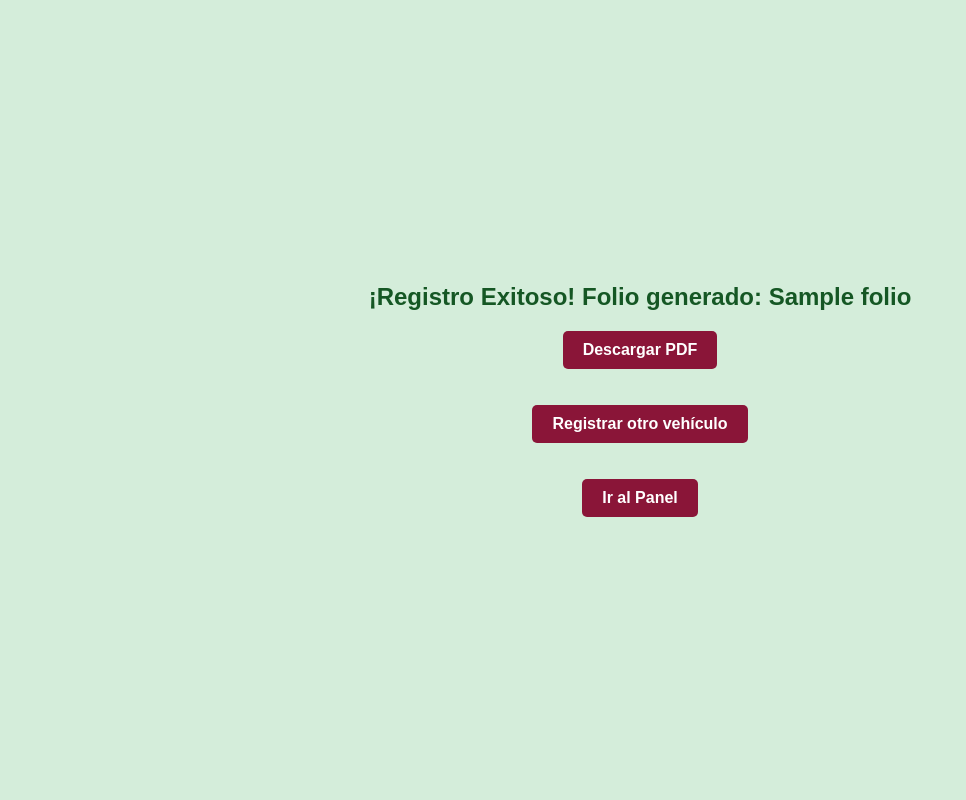
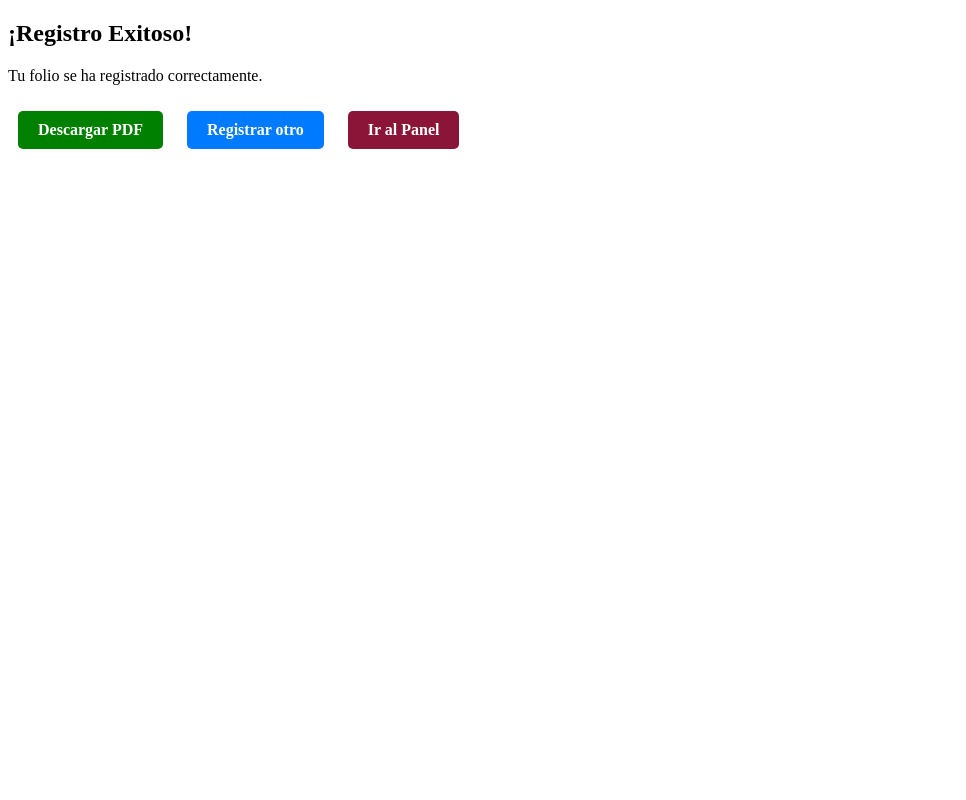
Before and after one commit to Gsr1989/Los-6, a Flask app: template templates/exitoso.html in a window 1280 px wide. Shown: the whole page, without its empty margins (0-966 px from the left). Run offline with Flask 3, Linux system fonts and the light colour scheme; the template is opened without the code that fills it: most values are stand-ins (such as "Sample title", 1, 10 or a date in 2020).

Commit message:
Update exitoso.html

```diff
--- a/templates/exitoso.html
+++ b/templates/exitoso.html
@@ -4,44 +4,15 @@
     <meta charset="UTF-8">
     <title>Registro Exitoso</title>
     <meta name="viewport" content="width=device-width, initial-scale=1">
-    <style>
-        body {
-            font-family: Arial, sans-serif;
-            background-color: #d4edda;
-            display: flex;
-            justify-content: center;
-            align-items: center;
-            height: 100vh;
-            flex-direction: column;
-            margin: 0;
-        }
-        .mensaje {
-            font-size: 24px;
-            font-weight: bold;
-            color: #155724;
-            margin-bottom: 20px;
-        }
-        a {
-            padding: 10px 20px;
-            background-color: #8a1538;
-            color: white;
-            border-radius: 5px;
-            text-decoration: none;
-            font-weight: bold;
-        }
-        a:hover {
-            background-color: #70122d;
-        }
-    </style>
 </head>
 <body>
-    <div class="mensaje">
-        ¡Registro Exitoso! Folio generado: {{ folio }}
-    </div>
-    <a href="{{ url_for('descargar', folio=folio) }}">Descargar PDF</a>
-    <br><br>
-    <a href="/">Registrar otro vehículo</a>
-    <br><br>
-    <a href="/panel">Ir al Panel</a>
+    <h2>¡Registro Exitoso!</h2>
+    <p>Tu folio se ha registrado correctamente.</p>
+
+    <a href="/descargar/{{ folio }}" style="display:inline-block; margin:10px; padding:10px 20px; background-color:green; color:white; font-weight:bold; text-decoration:none; border-radius:5px;">Descargar PDF</a>
+
+    <a href="/" style="display:inline-block; margin:10px; padding:10px 20px; background-color:#007BFF; color:white; font-weight:bold; text-decoration:none; border-radius:5px;">Registrar otro</a>
+
+    <a href="/panel" style="display:inline-block; margin:10px; padding:10px 20px; background-color:#8a1538; color:white; font-weight:bold; text-decoration:none; border-radius:5px;">Ir al Panel</a>
 </body>
 </html>
```
